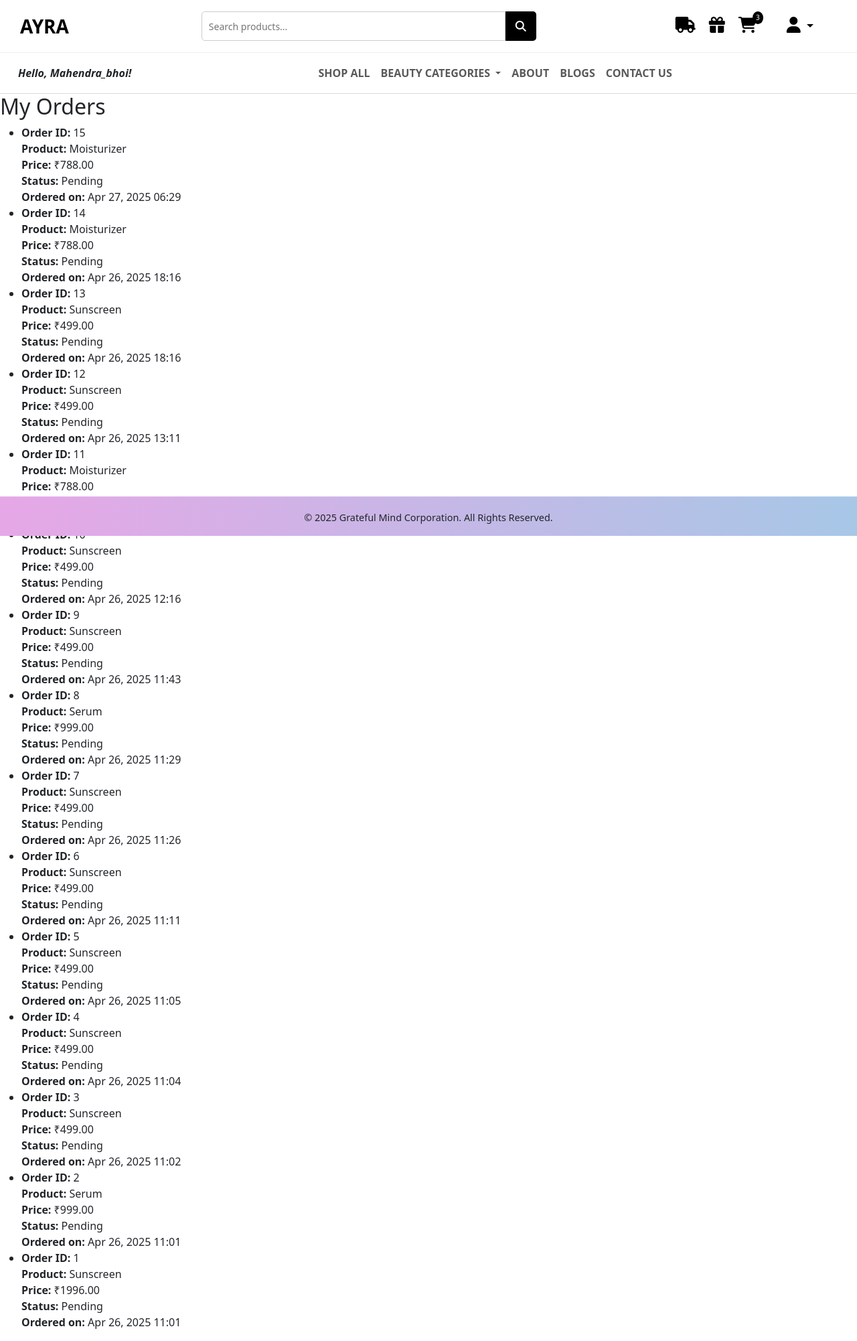
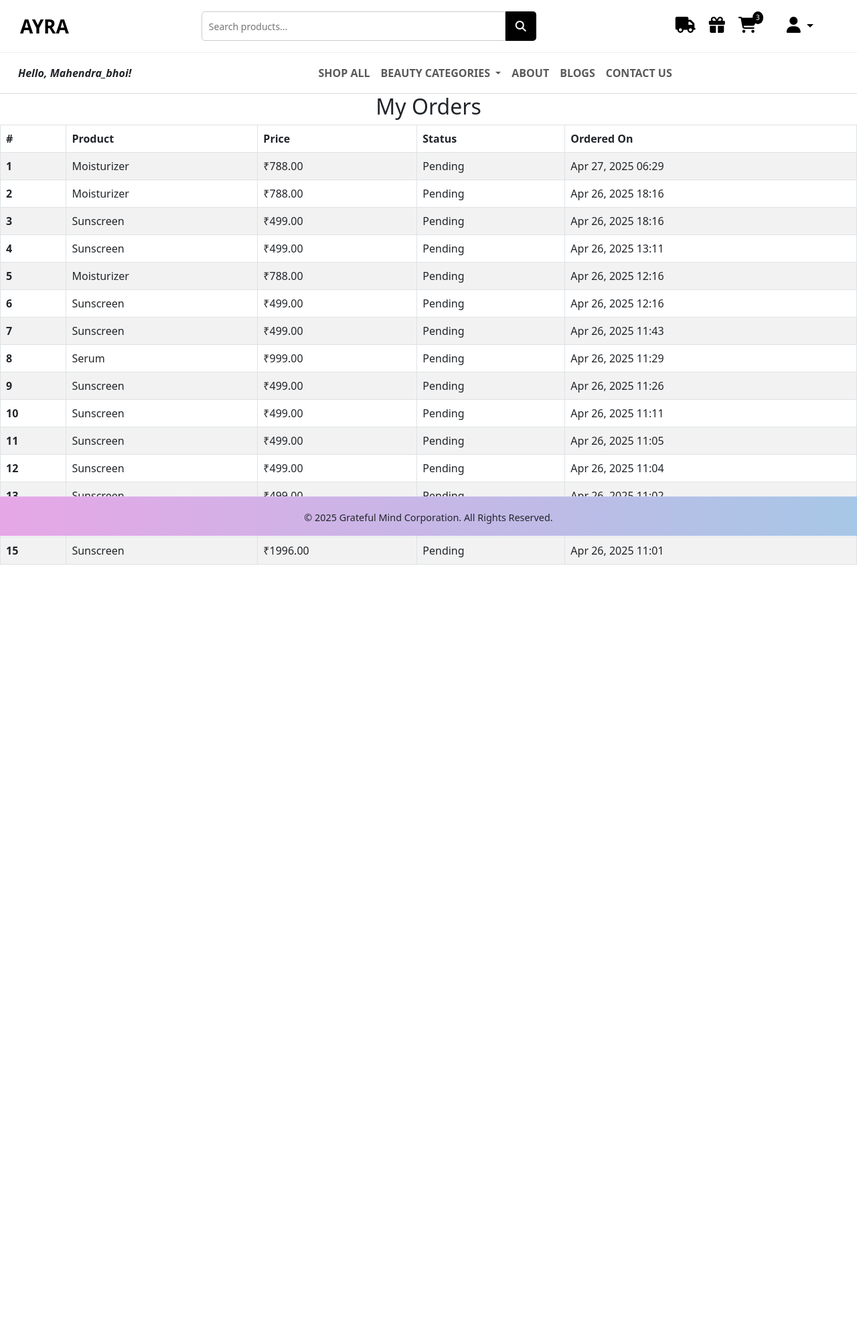
Before and after one commit to successcodinginstitute/DjangoEcommerce_test, a Django app: page /my-orders/ in a window 1280 px wide. Shown: the whole page at 67% size. After the commit the page ends 843 px from the top, so only its background shows below. Run offline with Django 5.2, Linux system fonts and the light colour scheme; a user stored in the database is signed in; data comes from the database, SQL or seed files in the repository; some libraries are stand-ins or nearby versions.

Commit message:
order list changes

```diff
--- a/AYRAW/templates/order_list.html
+++ b/AYRAW/templates/order_list.html
@@ -3,22 +3,45 @@
 {% block 'main' %}
 
 <div class="order-list-container">
-    <h2>My Orders</h2>
 
     {% if orders %}
-        <ul class="order-list">
-            {% for order in orders %}
-                <li class="order-item">
-                    <strong>Order ID:</strong> {{ order.id }}<br>
-                    <strong>Product:</strong> {{ order.product.name }}<br>
-                    <strong>Price:</strong> ₹{{ order.total_price }}<br>
-                    <strong>Status:</strong> {{ order.status }}<br>
-                    <strong>Ordered on:</strong> {{ order.order_date|date:"M d, Y H:i" }}
-                </li>
-            {% endfor %}
-        </ul>
-    {% else %}
-        <p>You have no orders yet.</p>
-    {% endif %}
+    <h2 class="text-center">My Orders</h2>
+<div class="d-flex d-flex justify-content-center">
+  <table class=" table table-bordered table-striped" > <!-- style="width: auto;" -->
+    <thead>
+      <tr>
+        <th scope="col">#</th>
+        <th scope="col">Product</th>
+        <th scope="col">Price</th>
+        <th scope="col">Status</th>
+        <th scope="col">Ordered On</th>
+      </tr>
+    </thead>
+    <tbody>
+      {% for order in orders %}
+      <tr>
+        <th scope="row">{{ forloop.counter }}</th> <!-- Serial number -->
+        <td>{{ order.product.name }}</td>
+        <td>₹{{ order.total_price }}</td>
+        <td>{{ order.status }}</td>
+        <td>{{ order.order_date|date:"M d, Y H:i" }}</td>
+      </tr>
+      {% endfor %}
+    </tbody>
+  </table>
+</div>
+{% else %}
+<div class="d-flex justify-content-center align-items-center" style="min-height: 60vh;">
+    <div class="card text-center p-4 shadow-lg border" style="width: 22rem;">
+      <img src="https://cdn-icons-png.flaticon.com/512/4076/4076549.png" class="card-img-top mx-auto" style="width: 150px;" alt="No orders">
+      <div class="card-body">
+        <h5 class="card-title">No Orders Yet</h5>
+        <p class="card-text">Looks like you haven't ordered anything yet. Start shopping now!</p>
+        <a href="/shop/all" class="btn btn-primary">Start shopping from here</a>
+      </div>
+    </div>
+  </div>
+{% endif %}
+
 </div>
 {% endblock %}
```
